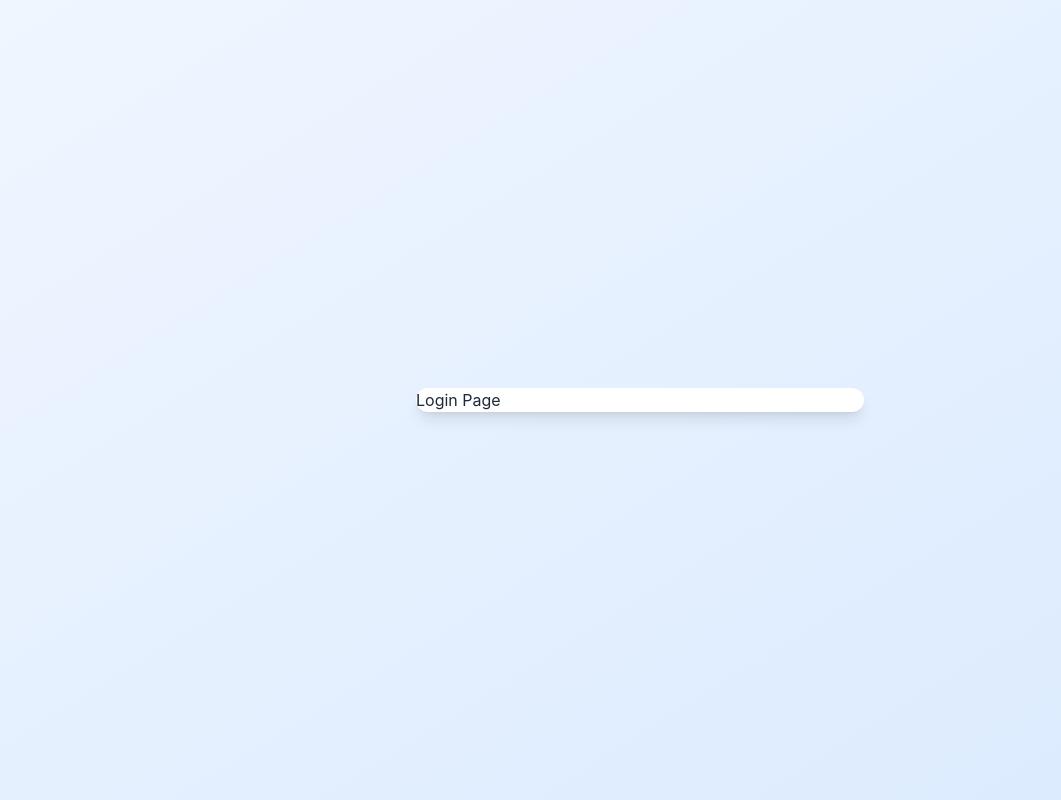
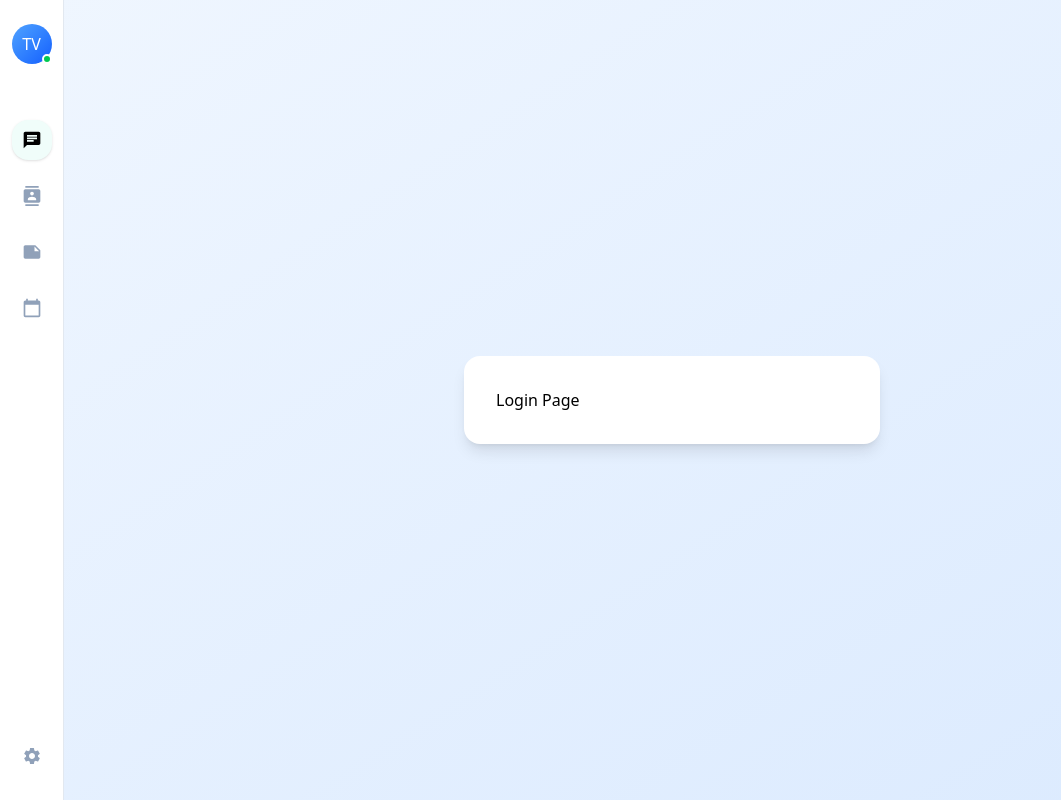
Before and after one commit to wunguci/orion-chat-web, a React (Vite) app: page /auth/login in a window 1280 px wide. Shown: the whole page, without its empty margins (0-1061 px from the left). Built offline with nearby package versions, Linux system fonts and the light colour scheme.

Commit message:
Create the AppSidebar and Avatar components.

```diff
--- a/package.json
+++ b/package.json
@@ -15,6 +15,7 @@
     "lucide-react": "^0.563.0",
     "react": "^19.2.0",
     "react-dom": "^19.2.0",
+    "react-icons": "^5.5.0",
     "react-router-dom": "^7.13.0",
     "tailwindcss": "^4.1.18"
   },
--- /dev/null
+++ b/src/components/chat/ChatSidebar.tsx
@@ -0,0 +1,4 @@
+
+export const AppSidebar = () => {
+
+}
--- /dev/null
+++ b/src/components/common/AppSidebar.tsx
@@ -0,0 +1,111 @@
+import type React from "react";
+import {
+  MdChat,
+  MdContacts,
+  MdNote,
+  MdCalendarToday,
+  MdSettings,
+} from "react-icons/md";
+import type { IconType } from "react-icons";
+import { Avatar } from "./Avatar";
+
+type ViewMode = "chat" | "contacts" | "notes" | "calendar";
+
+interface SidebarProps {
+  currentView: ViewMode;
+  setView: (view: ViewMode) => void;
+}
+
+const AppSidebar: React.FC<SidebarProps> = ({ currentView, setView }) => {
+  // Mock user data
+  const currentUser = {
+    name: "Trần Vũ",
+    avatar: undefined, // Hoặc URL ảnh thật
+    status: "online" as const,
+  };
+
+  return (
+    <aside className="w-16 flex flex-col items-center py-6 border-r border-slate-200 white:border-slate-800 bg-white white:bg-slate-900 shrink-0 z-20">
+      {/* User Avatar */}
+      <div className="mb-8">
+        <Avatar
+          src={currentUser.avatar}
+          alt={currentUser.name}
+          size="md"
+          status={currentUser.status}
+          onClick={() => console.log("Avatar clicked - navigate to profile")}
+          className="cursor-pointer hover:opacity-80 transition-opacity"
+        />
+      </div>
+
+      {/* Navigation Items */}
+      <nav className="flex-1 flex flex-col gap-4 mt-6">
+        <NavItem
+          icon={MdChat}
+          active={currentView === "chat"}
+          onClick={() => setView("chat")}
+          label="Chat"
+        />
+        <NavItem
+          icon={MdContacts}
+          active={currentView === "contacts"}
+          onClick={() => setView("contacts")}
+          label="Contacts"
+        />
+        <NavItem
+          icon={MdNote}
+          active={currentView === "notes"}
+          onClick={() => setView("notes")}
+          label="Notes"
+        />
+        <NavItem
+          icon={MdCalendarToday}
+          active={currentView === "calendar"}
+          onClick={() => setView("calendar")}
+          label="Calendar"
+        />
+      </nav>
+
+      {/* Settings at bottom */}
+      <div className="mt-auto">
+        <NavItem
+          icon={MdSettings}
+          active={false}
+          onClick={() => console.log("Settings clicked")}
+          label="Settings"
+        />
+      </div>
+    </aside>
+  );
+};
+
+interface NavItemProps {
+  icon: IconType;
+  active: boolean;
+  onClick: () => void;
+  label: string;
+}
+
+const NavItem: React.FC<NavItemProps> = ({
+  icon: Icon,
+  active,
+  onClick,
+  label,
+}) => {
+  return (
+    <button
+      onClick={onClick}
+      className={`w-10 h-10 flex items-center justify-center rounded-xl transition-all cursor-pointer ${
+        active
+          ? "bg-teal-50 dark:bg-teal-900/30 text-primary shadow-sm"
+          : "text-slate-400 hover:bg-slate-100 dark:hover:bg-slate-800"
+      }`}
+      title={label}
+      aria-label={label}
+    >
+      <Icon className="w-5 h-5" />
+    </button>
+  );
+};
+
+export default AppSidebar;
--- /dev/null
+++ b/src/components/common/Avatar.tsx
@@ -0,0 +1,95 @@
+import { cn } from "../../utils/cn";
+
+interface AvatarProps {
+  src?: string;
+  alt: string;
+  size?: "xs" | "sm" | "md" | "lg" | "xl";
+  status?: "online" | "offline" | "away";
+  className?: string;
+  onClick?: () => void;
+}
+
+/**
+ * Avatar Component
+ *
+ * Features:
+ * - Hiển thị ảnh hoặc chữ cái đầu nếu không có ảnh
+ * - Status indicator (online/offline/away)
+ * - Multiple sizes
+ * - Click handler
+ *
+ * Usage:
+ * <Avatar src="url" alt="User name" size="md" status="online" />
+ */
+export const Avatar: React.FC<AvatarProps> = ({
+  src,
+  alt,
+  size = "md",
+  status,
+  className,
+  onClick,
+}) => {
+  // Size mapping
+  const sizeClasses = {
+    xs: "w-6 h-6 text-xs",
+    sm: "w-8 h-8 text-sm",
+    md: "w-10 h-10 text-base",
+    lg: "w-12 h-12 text-lg",
+    xl: "w-16 h-16 text-xl",
+  };
+
+  // Status dot size mapping
+  const statusSizeClasses = {
+    xs: "w-1.5 h-1.5",
+    sm: "w-2 h-2",
+    md: "w-2.5 h-2.5",
+    lg: "w-3 h-3",
+    xl: "w-4 h-4",
+  };
+
+  // Lấy chữ cái đầu từ alt
+  const getInitials = (name: string): string => {
+    const words = name.trim().split(" ");
+    if (words.length >= 2) {
+      return `${words[0][0]}${words[words.length - 1][0]}`.toUpperCase();
+    }
+    return name.slice(0, 2).toUpperCase();
+  };
+
+  return (
+    <div className={cn("relative inline-block", className)}>
+      {/* Avatar */}
+      <div
+        className={cn(
+          "rounded-full flex items-center justify-center font-medium overflow-hidden",
+          "bg-gradient-to-br from-blue-400 to-blue-600 text-white",
+          sizeClasses[size],
+          onClick && "cursor-pointer hover:opacity-80 transition-opacity",
+        )}
+        onClick={onClick}
+      >
+        {src ? (
+          <img src={src} alt={alt} className="w-full h-full object-cover" />
+        ) : (
+          <span>{getInitials(alt)}</span>
+        )}
+      </div>
+
+      {/* Status Indicator */}
+      {status && (
+        <span
+          className={cn(
+            "absolute bottom-0 right-0 rounded-full border-2 border-white",
+            statusSizeClasses[size],
+            {
+              "bg-green-500": status === "online",
+              "bg-gray-400": status === "offline",
+              "bg-orange-400": status === "away",
+            },
+          )}
+          aria-label={status}
+        />
+      )}
+    </div>
+  );
+};
--- a/src/components/layout/MainLayout.tsx
+++ b/src/components/layout/MainLayout.tsx
@@ -1,10 +1,16 @@
 import { Outlet } from "react-router-dom";
+import AppSidebar from "../common/AppSidebar";
 
 export const MainLayout = () => {
   return (
-    <div className="relative">
+    <div className="flex h-screen overflow-hidden bg-white">
+      {/* Sidebar  */}
+      <AppSidebar currentView="chat" setView={() => {}} />
+
       {/* Main content  */}
-      <Outlet />
+      <div className="flex-1 overflow-hidden">
+        <Outlet />
+      </div>
     </div>
   );
 };
--- a/src/index.css
+++ b/src/index.css
@@ -97,195 +97,6 @@
   --scrollbar-thumb-hover: #9CA3AF;
 }
 
-/* ==================== BASE STYLES ==================== */
-* {
-  box-sizing: border-box;
-  margin: 0;
-  padding: 0;
-}
-
-html {
-  font-size: 16px;
-  -webkit-font-smoothing: antialiased;
-  -moz-osx-font-smoothing: grayscale;
-  text-rendering: optimizeLegibility;
-}
-
-body {
-  font-family: var(--font-family-base);
-  font-size: var(--font-size-base);
-  font-weight: var(--font-weight-normal);
-  line-height: 1.5;
-  color: var(--color-text-primary);
-  background-color: var(--color-background);
-  min-height: 100vh;
-  margin: 0;
-  overflow: hidden; /* Prevent body scroll, use container scroll */
-}
-
-/* ==================== CUSTOM SCROLLBAR ==================== */
-::-webkit-scrollbar {
-  width: var(--scrollbar-width);
-  height: var(--scrollbar-width);
-}
-
-::-webkit-scrollbar-track {
-  background: var(--scrollbar-track);
-  border-radius: var(--radius-full);
-}
-
-::-webkit-scrollbar-thumb {
-  background: var(--scrollbar-thumb);
-  border-radius: var(--radius-full);
-  transition: background var(--transition-fast);
-}
-
-::-webkit-scrollbar-thumb:hover {
-  background: var(--scrollbar-thumb-hover);
-}
-
-/* Firefox scrollbar */
-* {
-  scrollbar-width: thin;
-  scrollbar-color: var(--scrollbar-thumb) var(--scrollbar-track);
-}
-
-/* ==================== UTILITY CLASSES ==================== */
-/* Text truncate */
-.truncate-1 {
-  display: -webkit-box;
-  -webkit-line-clamp: 1;
-  -webkit-box-orient: vertical;
-  overflow: hidden;
-  text-overflow: ellipsis;
-}
-
-.truncate-2 {
-  display: -webkit-box;
-  -webkit-line-clamp: 2;
-  -webkit-box-orient: vertical;
-  overflow: hidden;
-  text-overflow: ellipsis;
-}
-
-.truncate-3 {
-  display: -webkit-box;
-  -webkit-line-clamp: 3;
-  -webkit-box-orient: vertical;
-  overflow: hidden;
-  text-overflow: ellipsis;
-}
-
-/* Remove default button/input styles */
-button, input, textarea {
-  font-family: inherit;
-  font-size: inherit;
-  line-height: inherit;
-}
-
-button {
-  cursor: pointer;
-  border: none;
-  background: none;
-  padding: 0;
-}
-
-input:focus,
-textarea:focus,
-button:focus {
-  outline: none;
-}
-
-/* Link styles */
-a {
-  color: var(--color-primary);
-  text-decoration: none;
-  transition: color var(--transition-fast);
-}
-
-a:hover {
-  color: var(--color-primary-dark);
-}
-
-/* ==================== ANIMATION KEYFRAMES ==================== */
-@keyframes fadeIn {
-  from {
-    opacity: 0;
-  }
-  to {
-    opacity: 1;
-  }
-}
-
-@keyframes slideInRight {
-  from {
-    transform: translateX(100%);
-    opacity: 0;
-  }
-  to {
-    transform: translateX(0);
-    opacity: 1;
-  }
-}
-
-@keyframes slideInLeft {
-  from {
-    transform: translateX(-100%);
-    opacity: 0;
-  }
-  to {
-    transform: translateX(0);
-    opacity: 1;
-  }
-}
-
-@keyframes slideInUp {
-  from {
-    transform: translateY(100%);
-    opacity: 0;
-  }
-  to {
-    transform: translateY(0);
-    opacity: 1;
-  }
-}
-
-@keyframes bounce {
-  0%, 100% {
-    transform: translateY(0);
-  }
-  50% {
-    transform: translateY(-10px);
-  }
-}
-
-@keyframes pulse {
-  0%, 100% {
-    opacity: 1;
-  }
-  50% {
-    opacity: 0.5;
-  }
-}
-
-@keyframes spin {
-  from {
-    transform: rotate(0deg);
-  }
-  to {
-    transform: rotate(360deg);
-  }
-}
-
-/* Typing indicator animation */
-@keyframes typing {
-  0%, 60%, 100% {
-    transform: translateY(0);
-  }
-  30% {
-    transform: translateY(-10px);
-  }
-}
 
 /* ==================== HELPER CLASSES ==================== */
 .animate-fade-in {
--- /dev/null
+++ b/src/pages/note/NotesPage.tsx
@@ -0,0 +1,4 @@
+
+export const NotesPage = () => {
+    return  <div>Note page</div>
+};
--- a/src/routes/index.tsx
+++ b/src/routes/index.tsx
@@ -11,6 +11,7 @@ import { LoginPage } from "../pages/auth/LoginPage";
 import { RegisterPage } from "../pages/auth/RegisterPage";
 import { ChatPage } from "../pages/chat/ChatPage";
 import { NotFoundPage } from "../pages/notFound/NotFoundPage";
+import { NotesPage } from "../pages/note/NotesPage";
 
 
 export const router = createBrowserRouter([
@@ -51,6 +52,10 @@ export const router = createBrowserRouter([
         ]
       },
       {
+        path: ROUTES.NOTE,
+        element: <NotesPage />
+      },
+      {
         path: ROUTES.NOT_FOUND,
         element: <NotFoundPage />
       }
--- a/src/types/routes.types.ts
+++ b/src/types/routes.types.ts
@@ -13,6 +13,7 @@ export const ROUTES = {
         ROOT: '/chat',
         CONVERSATION: (id: string) => `/chat/conversation/${id}`
     },
+    NOTE: '/notes',
     SETTINGS: '/settings',
     PROFILE: '/profile',
     NOT_FOUND: '*',
```
Also changed, not shown: 1 other file (tests, documents, lock files or other folders).
